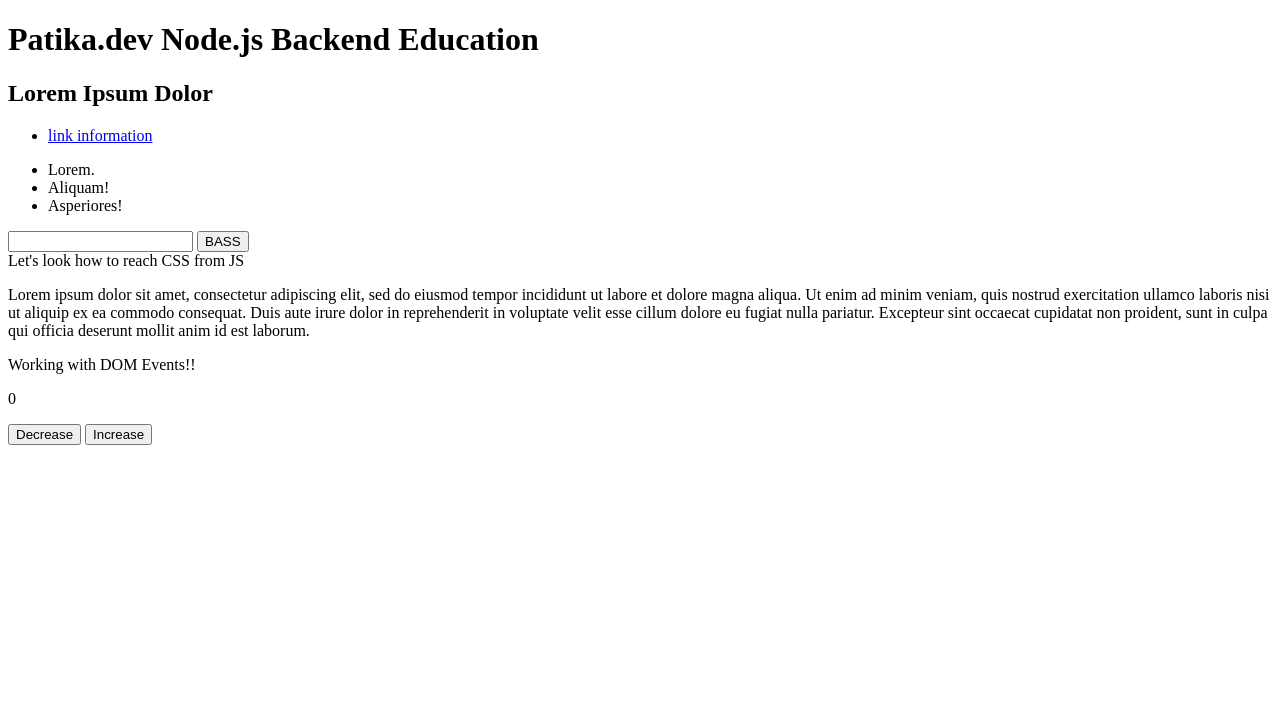
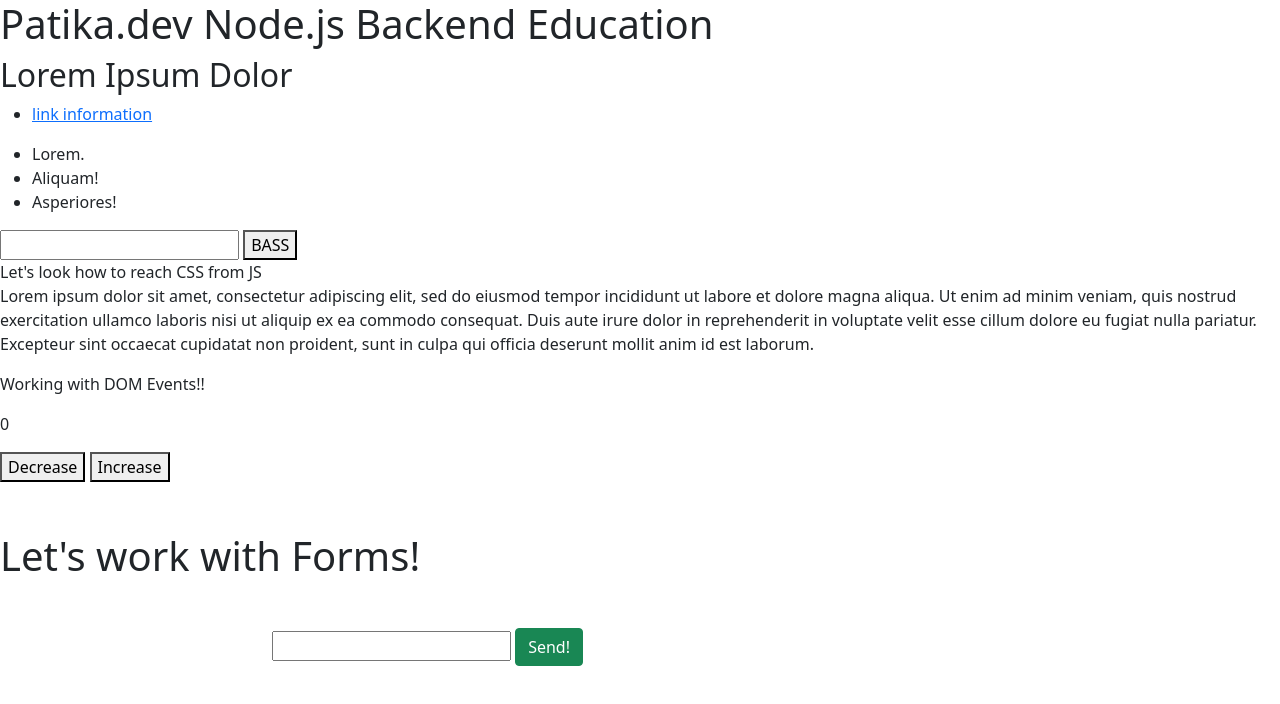
Before and after one commit to MelihCelik00/go_web_development_path, a plain HTML site: page Stuff/index.html in a window 1280 px wide. Drawn offline with nearby package versions, Linux system fonts and the light colour scheme.

Commit message:
added form doms

```diff
--- a/Stuff/index.html
+++ b/Stuff/index.html
@@ -10,6 +10,7 @@
             color:blue;
         }
     </style>
+    <link href="https://cdn.jsdelivr.net/npm/bootstrap@5.1.3/dist/css/bootstrap.min.css" rel="stylesheet" integrity="sha384-1BmE4kWBq78iYhFldvKuhfTAU6auU8tT94WrHftjDbrCEXSU1oBoqyl2QvZ6jIW3" crossorigin="anonymous">
 </head>
 
 <body>
@@ -46,11 +47,29 @@
         <button id="decreaseCounter">Decrease</button>
         <button id="increaseCounter">Increase</button>
     </div>
+
+    <h1 style="padding-top: 50px;">Let's work with Forms!</h1>
+
+    <div class="container mt-5">
+        <div class="row">
+            <div class="col-sm-8 offset-sm-2">
+                <form action="" id="userForm">
+                    <input type="number" name="score" id="score">
+                    <button type="submit" class="btn btn-success">Send!</button>
+                </form>
+            </div>
+        </div>
+    </div>
+
+
+
+
     <!-- <script src="js/script01.js"></script> -->
     <!-- <script src="js/script02.js"></script> -->
     <script src="js/script03-control_css.js"></script>
     <script src="js/script04-event_listener.js"></script>
     <script src="js/script05-event_listener2.js"></script>
+    <script src="js/script06-forms.js"></script>
 
 
 
```
